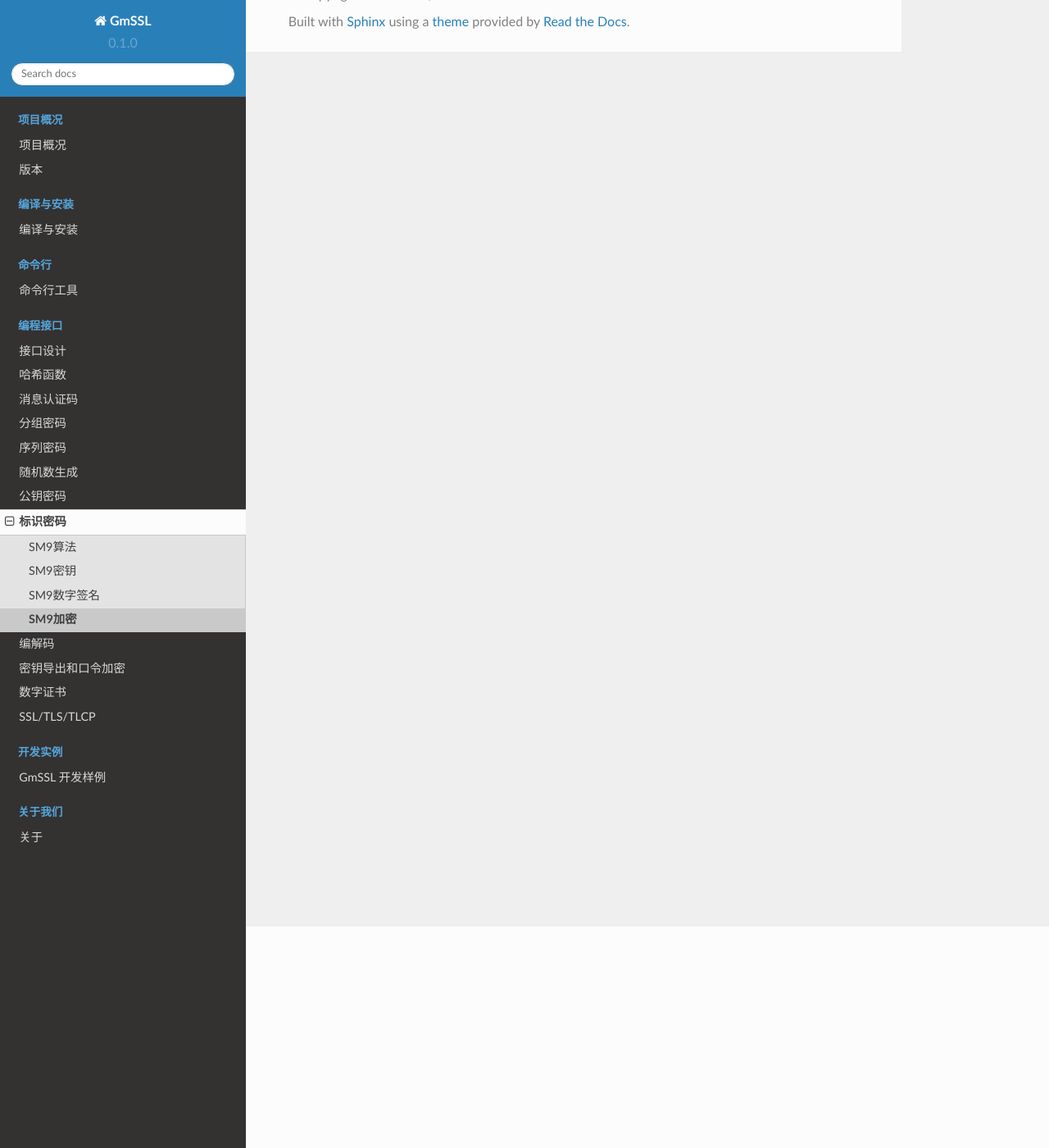
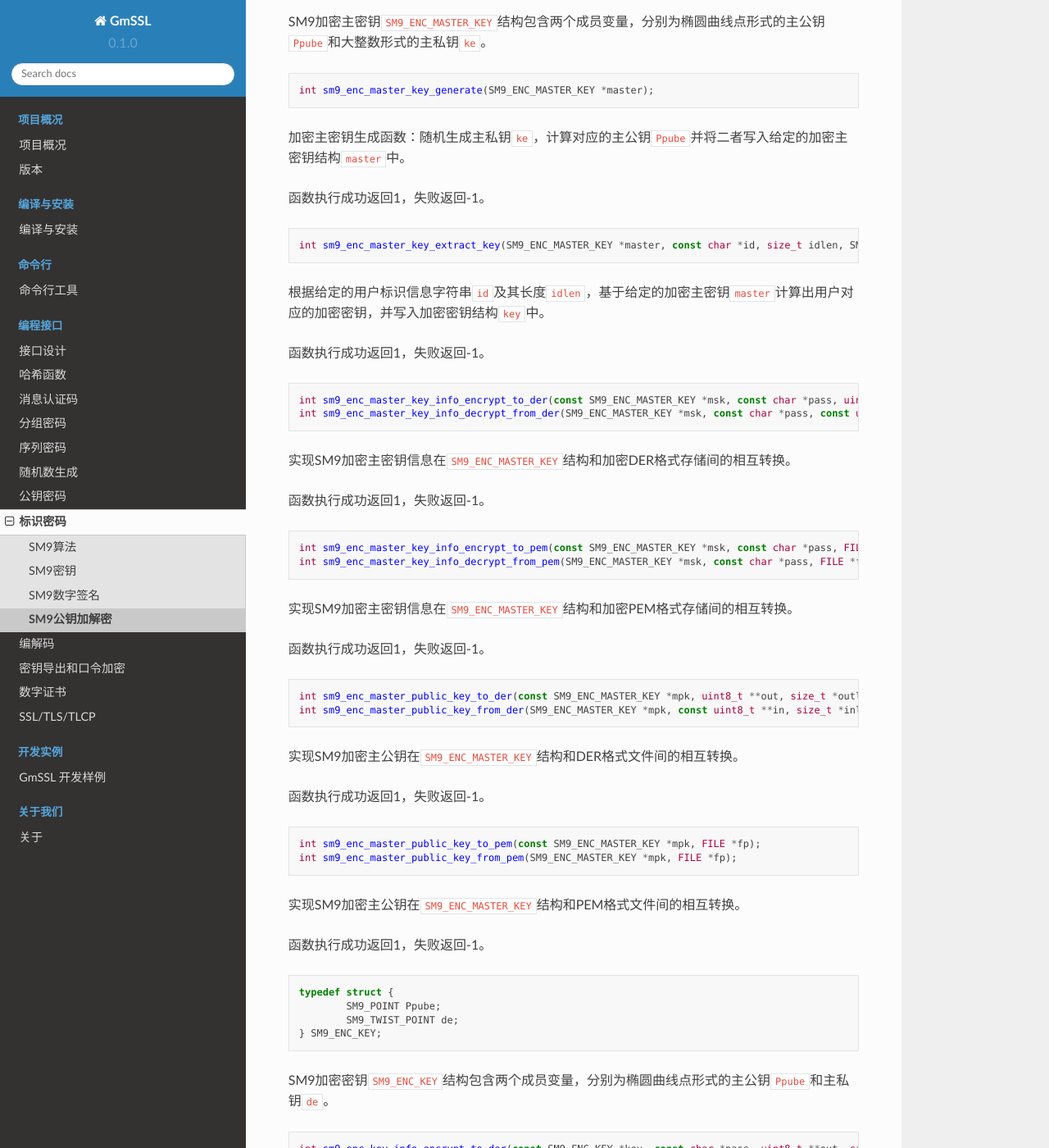
Before and after one commit to zxm256/gmssl-docs, a Sphinx documentation site: the page built from docs/source/identity_based_crypto/sm9_enc.md, in a window 1280 px wide and 1400 px high, scrolled down 270 px. Shown: the whole window at 82% size. Built offline with Sphinx 7.4.7 and the Read the Docs theme 2.0.0, drawn with Linux system fonts in a browser that asks for light colours; pages that are not in the unit, such as notebooks, are missing from menus; some of the changed text lies outside the part shown.

Commit message:
Update sm9_enc.md

````diff
--- a/docs/source/identity_based_crypto/sm9_enc.md
+++ b/docs/source/identity_based_crypto/sm9_enc.md
@@ -1 +1,114 @@
-# SM9加密
+# SM9公钥加解密
+
+```c
+typedef struct {
+	SM9_POINT Ppube;
+	sm9_fn_t ke;
+} SM9_ENC_MASTER_KEY;
+```
+
+SM9加密主密钥`SM9_ENC_MASTER_KEY`结构包含两个成员变量，分别为椭圆曲线点形式的主公钥`Ppube`和大整数形式的主私钥`ke`。
+
+```c
+int sm9_enc_master_key_generate(SM9_ENC_MASTER_KEY *master);
+```
+
+加密主密钥生成函数：随机生成主私钥`ke`，计算对应的主公钥`Ppube`并将二者写入给定的加密主密钥结构`master`中。
+
+函数执行成功返回1，失败返回-1。
+
+```c
+int sm9_enc_master_key_extract_key(SM9_ENC_MASTER_KEY *master, const char *id, size_t idlen, SM9_ENC_KEY *key);
+```
+
+根据给定的用户标识信息字符串`id`及其长度`idlen`，基于给定的加密主密钥`master`计算出用户对应的加密密钥，并写入加密密钥结构`key`中。
+
+函数执行成功返回1，失败返回-1。
+
+```c
+int sm9_enc_master_key_info_encrypt_to_der(const SM9_ENC_MASTER_KEY *msk, const char *pass, uint8_t **out, size_t *outlen);
+int sm9_enc_master_key_info_decrypt_from_der(SM9_ENC_MASTER_KEY *msk, const char *pass, const uint8_t **in, size_t *inlen);
+```
+
+实现SM9加密主密钥信息在`SM9_ENC_MASTER_KEY`结构和加密DER格式存储间的相互转换。
+
+函数执行成功返回1，失败返回-1。
+
+```c
+int sm9_enc_master_key_info_encrypt_to_pem(const SM9_ENC_MASTER_KEY *msk, const char *pass, FILE *fp);
+int sm9_enc_master_key_info_decrypt_from_pem(SM9_ENC_MASTER_KEY *msk, const char *pass, FILE *fp);
+```
+
+实现SM9加密主密钥信息在`SM9_ENC_MASTER_KEY`结构和加密PEM格式存储间的相互转换。
+
+函数执行成功返回1，失败返回-1。
+
+```c
+int sm9_enc_master_public_key_to_der(const SM9_ENC_MASTER_KEY *mpk, uint8_t **out, size_t *outlen);
+int sm9_enc_master_public_key_from_der(SM9_ENC_MASTER_KEY *mpk, const uint8_t **in, size_t *inlen);
+```
+
+实现SM9加密主公钥在`SM9_ENC_MASTER_KEY`结构和DER格式文件间的相互转换。
+
+函数执行成功返回1，失败返回-1。
+
+```c
+int sm9_enc_master_public_key_to_pem(const SM9_ENC_MASTER_KEY *mpk, FILE *fp);
+int sm9_enc_master_public_key_from_pem(SM9_ENC_MASTER_KEY *mpk, FILE *fp);
+```
+
+实现SM9加密主公钥在`SM9_ENC_MASTER_KEY`结构和PEM格式文件间的相互转换。
+
+函数执行成功返回1，失败返回-1。
+
+```c
+typedef struct {
+	SM9_POINT Ppube;
+	SM9_TWIST_POINT de;
+} SM9_ENC_KEY;
+```
+
+SM9加密密钥`SM9_ENC_KEY`结构包含两个成员变量，分别为椭圆曲线点形式的主公钥`Ppube`和主私钥`de`。
+
+```c
+int sm9_enc_key_info_encrypt_to_der(const SM9_ENC_KEY *key, const char *pass, uint8_t **out, size_t *outlen);
+int sm9_enc_key_info_decrypt_from_der(SM9_ENC_KEY *key, const char *pass, const uint8_t **in, size_t *inlen);
+```
+
+实现SM9加密密钥信息在`SM9_ENC_KEY`结构和加密DER格式存储间的相互转换。
+
+函数执行成功返回1，失败返回-1。
+
+```c
+int sm9_enc_key_info_encrypt_to_pem(const SM9_ENC_KEY *key, const char *pass, FILE *fp);
+int sm9_enc_key_info_decrypt_from_pem(SM9_ENC_KEY *key, const char *pass, FILE *fp);
+```
+
+实现SM9加密密钥信息在`SM9_ENC_KEY`结构和加密PEM格式存储间的相互转换。
+
+函数执行成功返回1，失败返回-1。
+
+```c
+#define SM9_MAX_PLAINTEXT_SIZE 255
+#define SM9_MAX_CIPHERTEXT_SIZE 367
+```
+
+定义了SM9公钥加解密的明密文最长字节数。
+
+```c
+int sm9_encrypt(const SM9_ENC_MASTER_KEY *mpk, const char *id, size_t idlen,
+	const uint8_t *in, size_t inlen, uint8_t *out, size_t *outlen);
+```
+
+使用给定的SM9加密主密钥`mpk`和长度为`idlen`的用户身份标识字符串`id`，对给定的长度为`inlen`的字节串消息`in`进行加密。密文的内容和长度分别存放至字节数组`out`和整数`outlen`中。
+
+函数执行成功返回1，失败返回-1。
+
+```c
+int sm9_decrypt(const SM9_ENC_KEY *key, const char *id, size_t idlen,
+	const uint8_t *in, size_t inlen, uint8_t *out, size_t *outlen);
+```
+
+使用给定的SM9加密密钥`key`和长度为`idlen`的用户身份标识字符串`id`，对给定的长度为`inlen`的字节串密文`in`进行解密。解密出明文的内容和长度分别存放至字节数组`out`和整数`outlen`中。
+
+函数执行成功返回1，失败返回-1。
````
